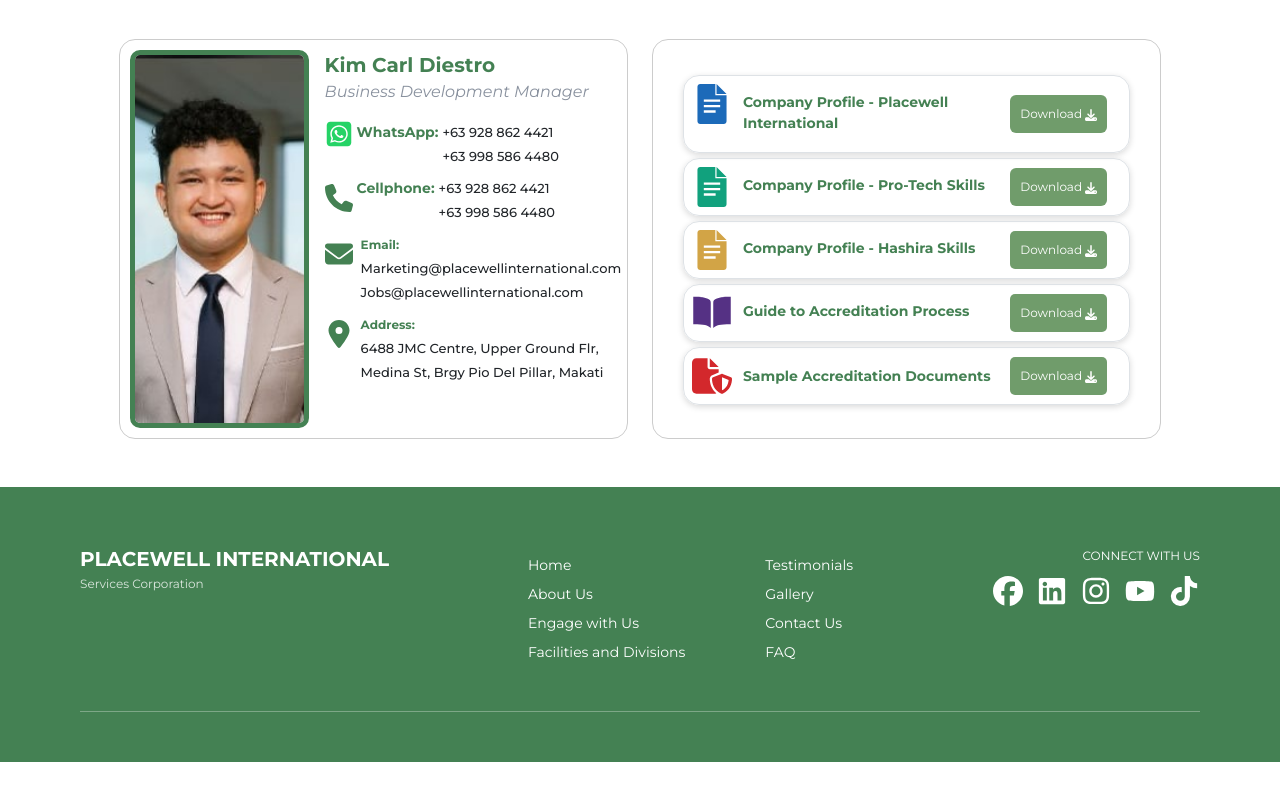
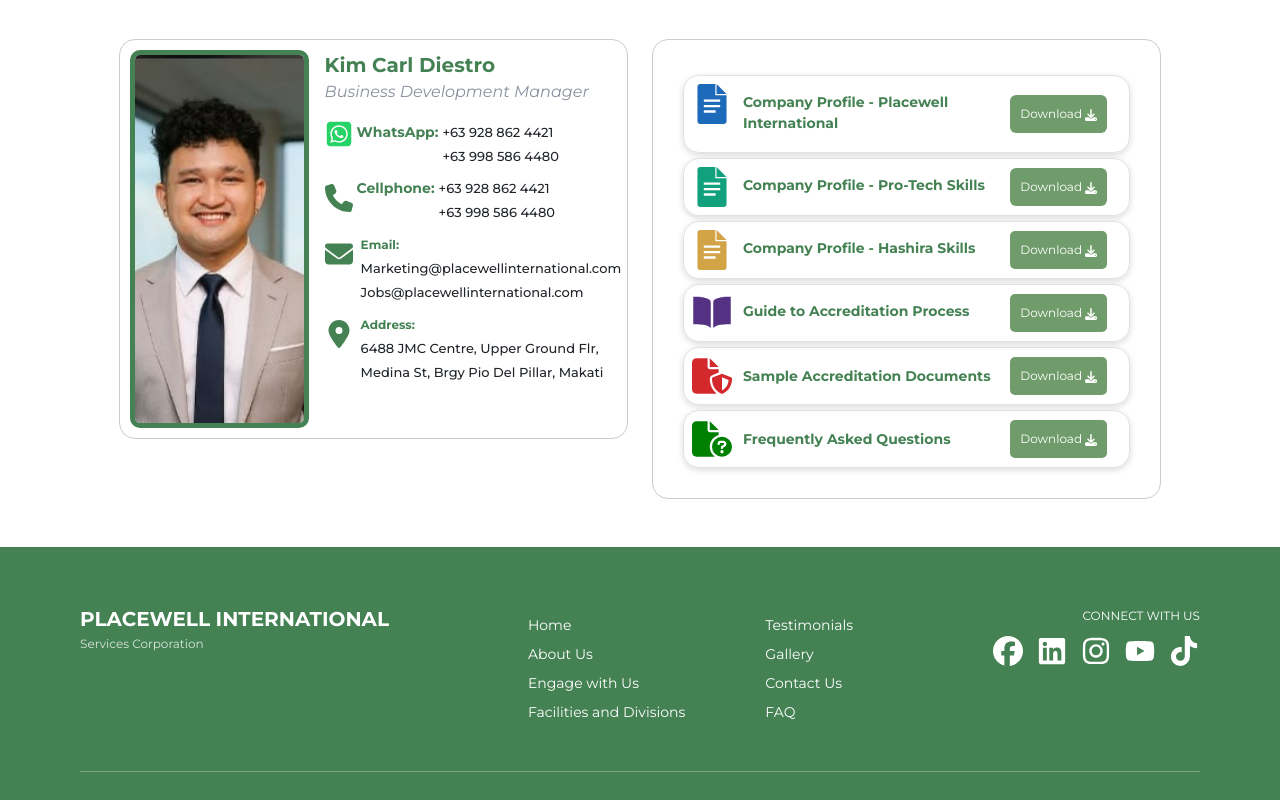
Before and after one commit to khencel/placewell, a Next.js app: page /engage-with-us in a window 1280 px wide. Shown: the part 1482-2282 px from the top of the page. Before the commit the page ends 2244 px from the top, so only its background shows below. Built offline with nearby package versions, Linux system fonts and the light colour scheme.

Commit message:
attachment

```diff
--- a/src/app/engage-with-us/page.tsx
+++ b/src/app/engage-with-us/page.tsx
@@ -2,7 +2,7 @@
 
 import Banner from "@/components/Banner"
 import s from "../../styles/engage.module.css"
-import { FaSquareWhatsapp, FaPhone, FaEnvelope, FaLocationDot,FaDownload, FaLock, FaFileShield  } from "react-icons/fa6";
+import { FaSquareWhatsapp, FaPhone, FaEnvelope, FaLocationDot,FaDownload, FaLock, FaFileShield, FaFileCircleQuestion} from "react-icons/fa6";
 import { SiGoogledocs } from "react-icons/si";
 import { IoBookSharp } from "react-icons/io5";
 import Process from "./process";
@@ -237,6 +237,18 @@ export default function EngageWithUs() {
                                     <button className="btnprimary" style={{fontSize:"12px",padding:"10px"}} onClick={() => handleDownload("jp", "Sample of Completed Accreditation Documents.pdf")}>{t('download')} <FaDownload/></button>
                                 </div>
                             </div>
+
+                            <div className={`${s.items} d-flex gap-2 border p-2 rounded-4`}>
+                                <div style={{width:"10%"}}><FaFileCircleQuestion  className={s.docsIcon} style={{color:"green"}} /></div>
+                                <div style={{width:"60%"}} className=" pt-2">
+                                    <span className="title" style={{fontSize:"14px",fontWeight:"bold"}}>Frequently Asked Questions</span>
+                                    <br />
+                                    {/* <FaLock /><small className="text-danger" style={{fontWeight:"bold"}}>{t('important')}</small> */}
+                                </div>
+                                <div style={{width:"23%"}} className="d-flex justify-content-end align-items-center">
+                                    <button className="btnprimary" style={{fontSize:"12px",padding:"10px"}} onClick={() => handleDownload("jp", "FAQ.docx")}>{t('download')} <FaDownload/></button>
+                                </div>
+                            </div>
                             {/* <div className="d-flex">
                                 <div style={{width:"50%"}}>
                                     <img src="/img/envelopLock.png" className="img-fluid" alt="" />
```
Also changed, not shown: 1 other file (tests, documents, lock files or other folders).
